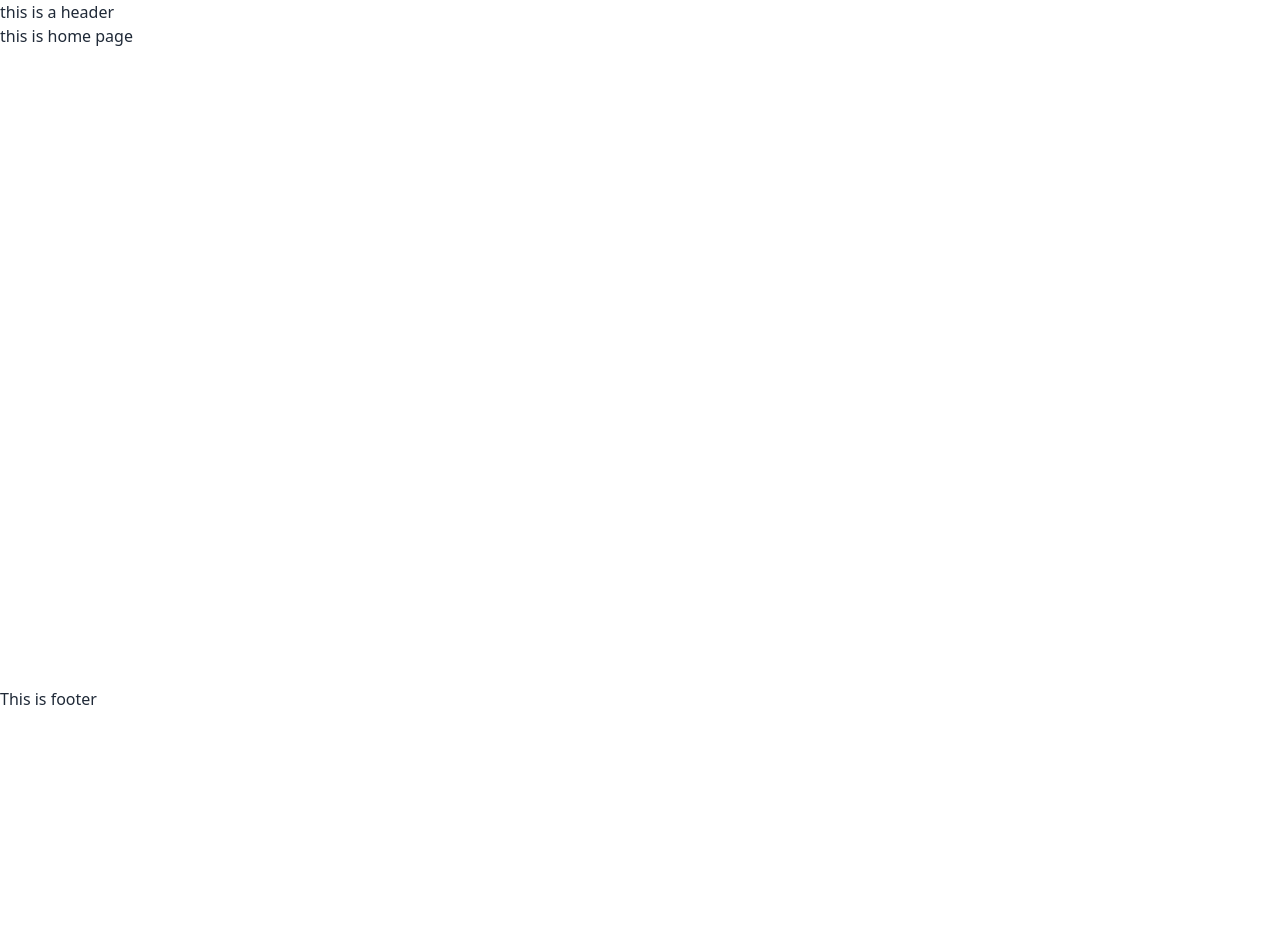
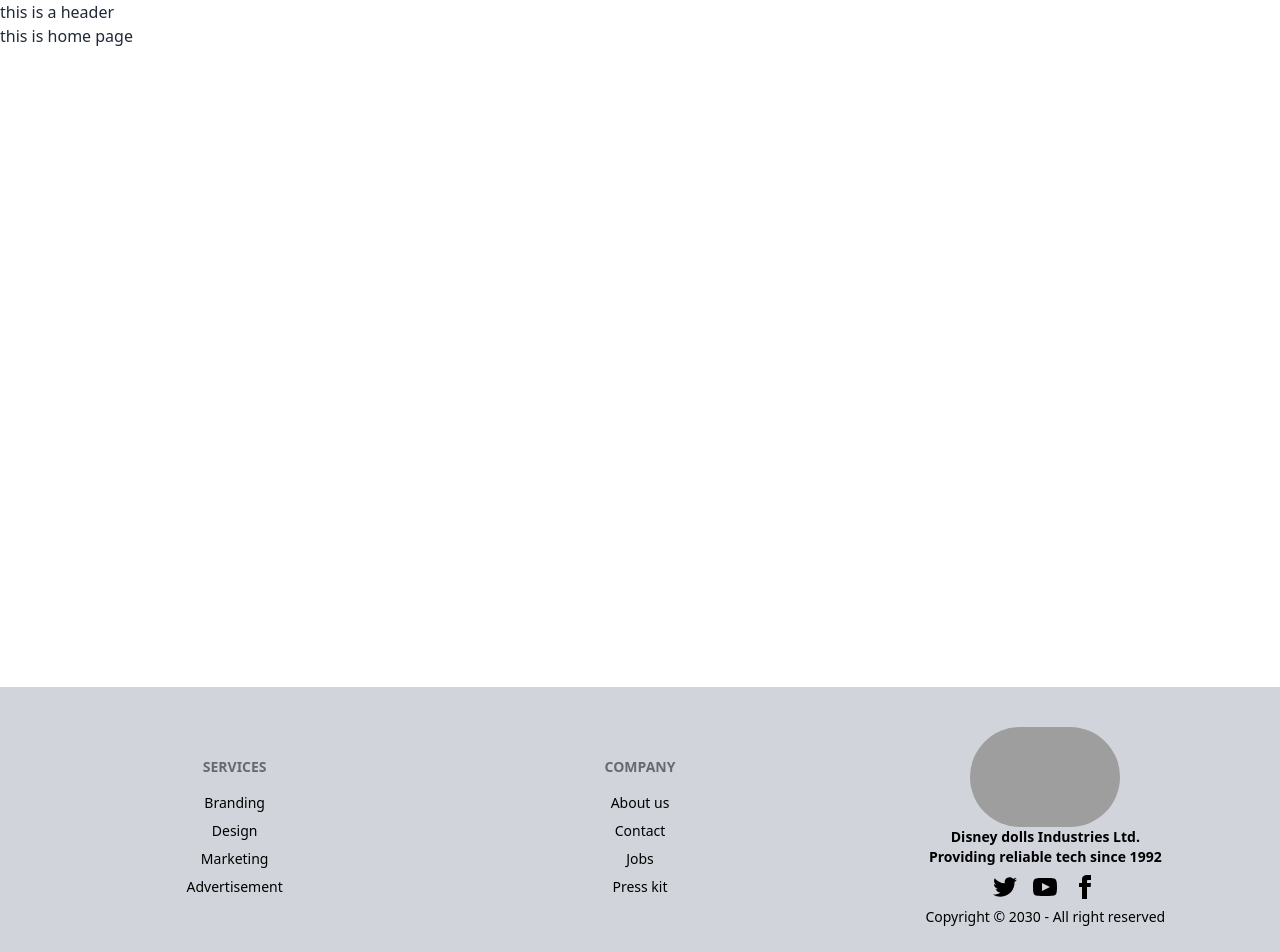
Before and after one commit to A-amirul/disney-dolls-paradise-clientSide, a React (Vite) app: page / in a window 1280 px wide. Shown: the top 952 px of the page. Before the commit the page ends 800 px from the top, so only its background shows below. Built offline with nearby package versions, Linux system fonts and the light colour scheme; grey boxes are pictures that could not be loaded.

Commit message:
footer section added

```diff
--- a/src/pages/Shared/Footer.jsx
+++ b/src/pages/Shared/Footer.jsx
@@ -1,9 +1,41 @@
 
 const Footer = () => {
 	return (
-		<div>
-			<h2>This is footer</h2>
-		</div>
+		<footer className="footer footer-center p-10 bg-gray-300 text-black grid grid-cols-1 md:grid-cols-3">
+			<div>
+				<span className="footer-title">Services</span>
+				<a className="link link-hover">Branding</a>
+				<a className="link link-hover">Design</a>
+				<a className="link link-hover">Marketing</a>
+				<a className="link link-hover">Advertisement</a>
+			</div>
+			<div>
+				<span className="footer-title">Company</span>
+				<a className="link link-hover">About us</a>
+				<a className="link link-hover">Contact</a>
+				<a className="link link-hover">Jobs</a>
+				<a className="link link-hover">Press kit</a>
+			</div>
+			<div>
+				<div>
+					<img style={{ width: "150px", height: "100px" }} className="text-center mx-auto rounded-full" src="https://i.ibb.co/TPJnMxN/logo.png" alt="" />
+					<p className="font-bold">
+						Disney dolls Industries Ltd. <br />Providing reliable tech since 1992
+					</p>
+				</div>
+				<div>
+					<div className="grid grid-flow-col gap-4">
+						<a><svg xmlns="http://www.w3.org/2000/svg" width="24" height="24" viewBox="0 0 24 24" className="fill-current"><path d="M24 4.557c-.883.392-1.832.656-2.828.775 1.017-.609 1.798-1.574 2.165-2.724-.951.564-2.005.974-3.127 1.195-.897-.957-2.178-1.555-3.594-1.555-3.179 0-5.515 2.966-4.797 6.045-4.091-.205-7.719-2.165-10.148-5.144-1.29 2.213-.669 5.108 1.523 6.574-.806-.026-1.566-.247-2.229-.616-.054 2.281 1.581 4.415 3.949 4.89-.693.188-1.452.232-2.224.084.626 1.956 2.444 3.379 4.6 3.419-2.07 1.623-4.678 2.348-7.29 2.04 2.179 1.397 4.768 2.212 7.548 2.212 9.142 0 14.307-7.721 13.995-14.646.962-.695 1.797-1.562 2.457-2.549z"></path></svg></a>
+						<a><svg xmlns="http://www.w3.org/2000/svg" width="24" height="24" viewBox="0 0 24 24" className="fill-current"><path d="M19.615 3.184c-3.604-.246-11.631-.245-15.23 0-3.897.266-4.356 2.62-4.385 8.816.029 6.185.484 8.549 4.385 8.816 3.6.245 11.626.246 15.23 0 3.897-.266 4.356-2.62 4.385-8.816-.029-6.185-.484-8.549-4.385-8.816zm-10.615 12.816v-8l8 3.993-8 4.007z"></path></svg></a>
+						<a><svg xmlns="http://www.w3.org/2000/svg" width="24" height="24" viewBox="0 0 24 24" className="fill-current"><path d="M9 8h-3v4h3v12h5v-12h3.642l.358-4h-4v-1.667c0-.955.192-1.333 1.115-1.333h2.885v-5h-3.808c-3.596 0-5.192 1.583-5.192 4.615v3.385z"></path></svg></a>
+					</div>
+
+				</div>
+				<p className="text-center mx-auto">Copyright © 2030 - All right reserved</p>
+
+			</div>
+
+		</footer>
 	);
 };
 
```
